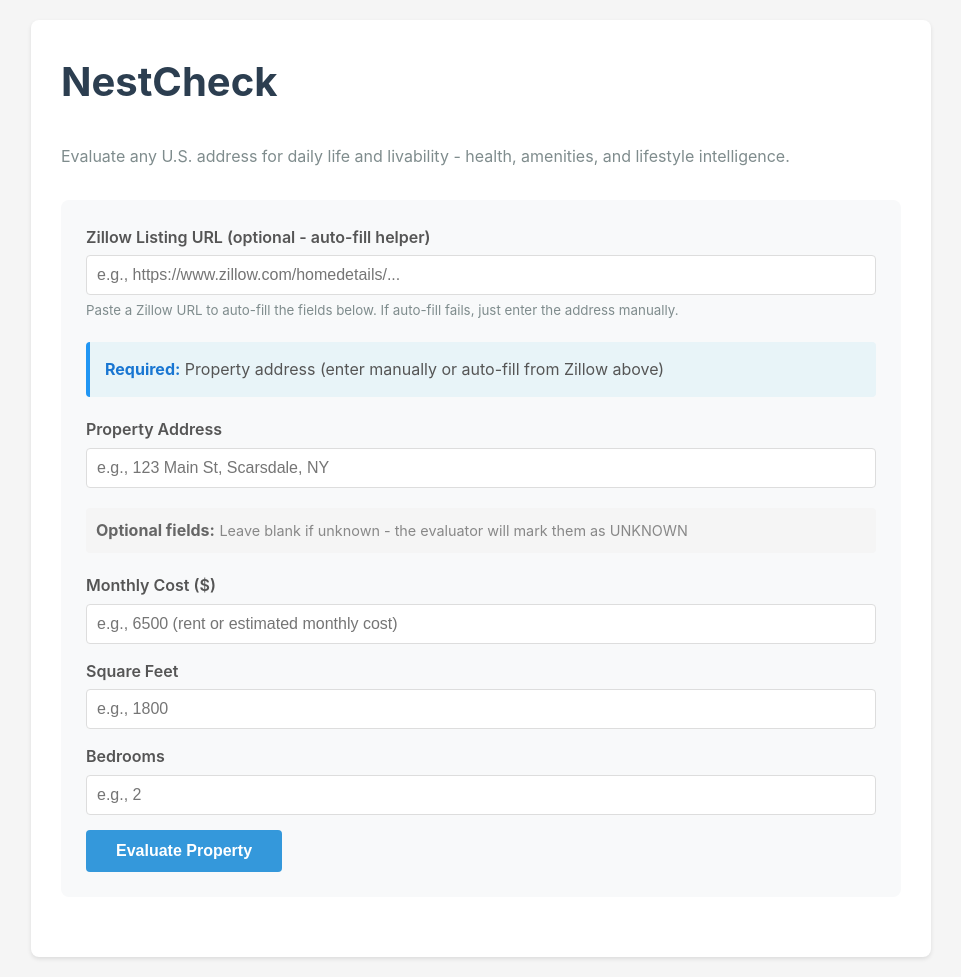
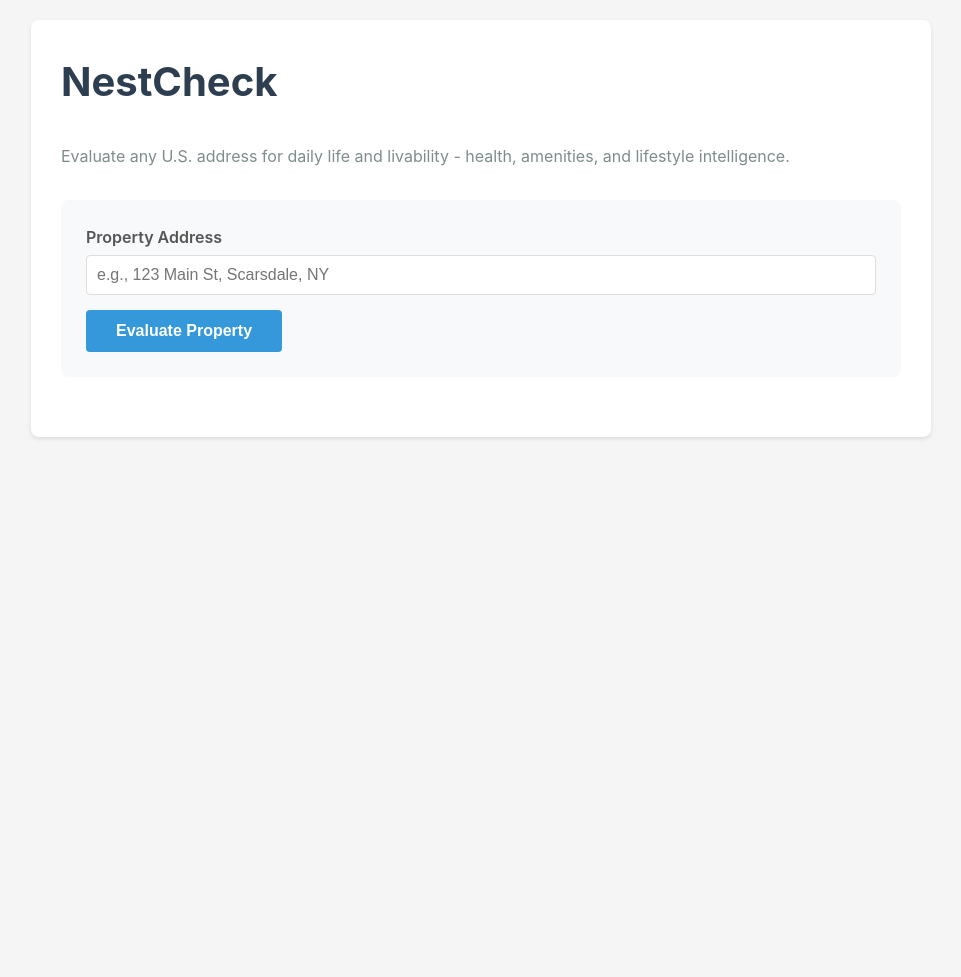
Before and after one commit to jbrowning24/NestCheck, a Flask app: page / in a window 1280 px wide. Shown: the whole page, without its empty margins (159-1120 px from the left). After the commit the page ends 439 px from the top, so only its background shows below. Run offline with Flask 3, Linux system fonts and the light colour scheme.

Commit message:
Remove optional property fields

```diff
--- a/app.py
+++ b/app.py
@@ -1,143 +1,12 @@
 import os
 import subprocess
 import json
-import re
-import requests
 from flask import Flask, request, render_template
 
 # Set your Google Maps API key for the evaluator
 os.environ["GOOGLE_MAPS_API_KEY"] = "AIzaSyDFTggXPncXzwKNLyROAgiaQ7XEtzUG48I"
 
 app = Flask(__name__)
-
-def clean(value):
-    if not value:
-        return None
-    return value.replace(",", "").replace("$", "").strip()
-
-def extract_zpid_from_url(url):
-    """
-    Extract the Zillow Property ID (zpid) from a Zillow URL.
-    Examples:
-    - https://www.zillow.com/homedetails/123-Main-St/31492816_zpid/ -> 31492816
-    - https://www.zillow.com/homedetails/456-Oak-Ave-Scarsdale-NY-10583/12345678_zpid/ -> 12345678
-    """
-    # Look for pattern: digits followed by _zpid
-    match = re.search(r'/(\d+)_zpid', url)
-    if match:
-        return match.group(1)
-
-    # Alternative: zpid might be in query params
-    match = re.search(r'zpid=(\d+)', url)
-    if match:
-        return match.group(1)
-
-    return None
-
-
-def scrape_zillow(url):
-    """
-    Fetch property details from Zillow using their GraphQL API.
-    Extracts address, rent, sqft, and bedrooms from API response.
-    Returns a dict with extracted values or None if fetching fails.
-    """
-    try:
-        # Extract zpid from URL
-        zpid = extract_zpid_from_url(url)
-        if not zpid:
-            print(f"Failed to extract zpid from URL: {url}")
-            return None
-
-        print(f"Extracted zpid: {zpid}")
-
-        # Call Zillow's GraphQL API
-        graphql_url = "https://www.zillow.com/graphql/"
-
-        # GraphQL query for property details
-        query = """
-        query ForSalePropertyQuery($zpid: ID!) {
-          property(zpid: $zpid) {
-            zpid
-            streetAddress
-            city
-            state
-            zipcode
-            bedrooms
-            bathrooms
-            price
-            livingArea
-            homeType
-            rentZestimate
-          }
-        }
-        """
-
-        payload = {
-            "query": query,
-            "variables": {
-                "zpid": zpid
-            }
-        }
-
-        headers = {
-            'User-Agent': 'Mozilla/5.0 (Macintosh; Intel Mac OS X 10_15_7) AppleWebKit/537.36 (KHTML, like Gecko) Chrome/120.0.0.0 Safari/537.36',
-            'Content-Type': 'application/json',
-            'Accept': 'application/json',
-        }
-
-        print(f"Calling Zillow GraphQL API for zpid {zpid}...")
-        response = requests.post(graphql_url, json=payload, headers=headers, timeout=15)
-        print(f"GraphQL Response status: {response.status_code}")
-
-        if response.status_code != 200:
-            print(f"GraphQL request failed with status {response.status_code}")
-            print(f"Response: {response.text[:500]}")
-            return None
-
-        data = response.json()
-
-        # Extract property data from GraphQL response
-        if 'data' in data and 'property' in data['data']:
-            property_data = data['data']['property']
-            print(f"Received property data: {property_data}")
-
-            result = {}
-
-            # Extract address
-            street = property_data.get('streetAddress', '')
-            city = property_data.get('city', '')
-            state = property_data.get('state', '')
-            zipcode = property_data.get('zipcode', '')
-            if street:
-                result['address'] = f"{street}, {city}, {state} {zipcode}".strip(', ')
-
-            # Extract rent/price
-            # For rental properties, use rentZestimate, otherwise use price
-            rent = property_data.get('rentZestimate') or property_data.get('price')
-            if rent:
-                result['rent'] = int(rent)
-
-            # Extract square feet
-            living_area = property_data.get('livingArea')
-            if living_area:
-                result['sqft'] = int(living_area)
-
-            # Extract bedrooms
-            bedrooms = property_data.get('bedrooms')
-            if bedrooms:
-                result['bedrooms'] = int(bedrooms)
-
-            print(f"Extracted result: {result}")
-            return result if result else None
-        else:
-            print(f"No property data in GraphQL response: {data}")
-            return None
-
-    except Exception as e:
-        print(f"Error fetching Zillow data via GraphQL: {str(e)}")
-        import traceback
-        traceback.print_exc()
-        return None
 
 @app.route("/", methods=["GET", "POST"])
 def index():
@@ -148,47 +17,14 @@ def index():
         try:
             # Get manual form input
             address = request.form.get("address", "").strip()
-            cost = clean(request.form.get("cost"))
-            sqft = clean(request.form.get("sqft"))
-            bedrooms = clean(request.form.get("bedrooms"))
-
-            # Try to auto-fill from Zillow URL if provided
-            zillow_url = request.form.get("zillow_url", "").strip()
-            if zillow_url:
-                print(f"Attempting to auto-fill from Zillow URL: {zillow_url}")
-                zillow_data = scrape_zillow(zillow_url)
-
-                # Override manual input with Zillow data where available
-                if zillow_data:
-                    if zillow_data.get('address'):
-                        address = zillow_data['address']
-                        print(f"Auto-filled address: {address}")
-                    if zillow_data.get('rent'):
-                        cost = str(zillow_data['rent'])
-                        print(f"Auto-filled cost: {cost}")
-                    if zillow_data.get('sqft'):
-                        sqft = str(zillow_data['sqft'])
-                        print(f"Auto-filled sqft: {sqft}")
-                    if zillow_data.get('bedrooms'):
-                        bedrooms = str(zillow_data['bedrooms'])
-                        print(f"Auto-filled bedrooms: {bedrooms}")
-                else:
-                    print("Zillow auto-fill failed - using manual input")
 
             # Validate that we have at least an address
             if not address:
-                error = "Address is required. Please enter a property address or provide a Zillow URL."
+                error = "Address is required. Please enter a property address."
                 return render_template("index.html", result=result, error=error)
 
             # Build command for property evaluator
             cmd = ["python", "property_evaluator.py", address, "--json"]
-
-            if cost:
-                cmd += ["--cost", cost]
-            if sqft:
-                cmd += ["--sqft", sqft]
-            if bedrooms:
-                cmd += ["--bedrooms", bedrooms]
 
             # Run the property evaluator
             output = subprocess.check_output(cmd, stderr=subprocess.STDOUT, text=True)
--- a/templates/index.html
+++ b/templates/index.html
@@ -358,39 +358,8 @@
     <div class="form-section">
       <form method="POST">
         <div class="form-group">
-          <label for="zillow_url">Zillow Listing URL (optional - auto-fill helper)</label>
-          <input type="text" id="zillow_url" name="zillow_url" placeholder="e.g., https://www.zillow.com/homedetails/...">
-          <small style="display: block; margin-top: 5px; color: #7f8c8d;">
-            Paste a Zillow URL to auto-fill the fields below. If auto-fill fails, just enter the address manually.
-          </small>
-        </div>
-
-        <div style="margin: 20px 0; padding: 15px; background: #e8f4f8; border-left: 4px solid #2196f3; border-radius: 4px;">
-          <strong style="color: #1976d2;">Required:</strong>
-          <span style="color: #555;">Property address (enter manually or auto-fill from Zillow above)</span>
-        </div>
-
-        <div class="form-group">
           <label for="address">Property Address</label>
           <input type="text" id="address" name="address" placeholder="e.g., 123 Main St, Scarsdale, NY">
-        </div>
-
-        <div style="margin: 20px 0; padding: 10px; background: #f5f5f5; border-radius: 4px;">
-          <strong style="color: #666;">Optional fields:</strong>
-          <span style="color: #888; font-size: 0.9em;">Leave blank if unknown - the evaluator will mark them as UNKNOWN</span>
-        </div>
-
-        <div class="form-group">
-          <label for="cost">Monthly Cost ($)</label>
-          <input type="number" id="cost" name="cost" placeholder="e.g., 6500 (rent or estimated monthly cost)">
-        </div>
-        <div class="form-group">
-          <label for="sqft">Square Feet</label>
-          <input type="number" id="sqft" name="sqft" placeholder="e.g., 1800">
-        </div>
-        <div class="form-group">
-          <label for="bedrooms">Bedrooms</label>
-          <input type="number" id="bedrooms" name="bedrooms" placeholder="e.g., 2">
         </div>
         <button type="submit">Evaluate Property</button>
       </form>
```
